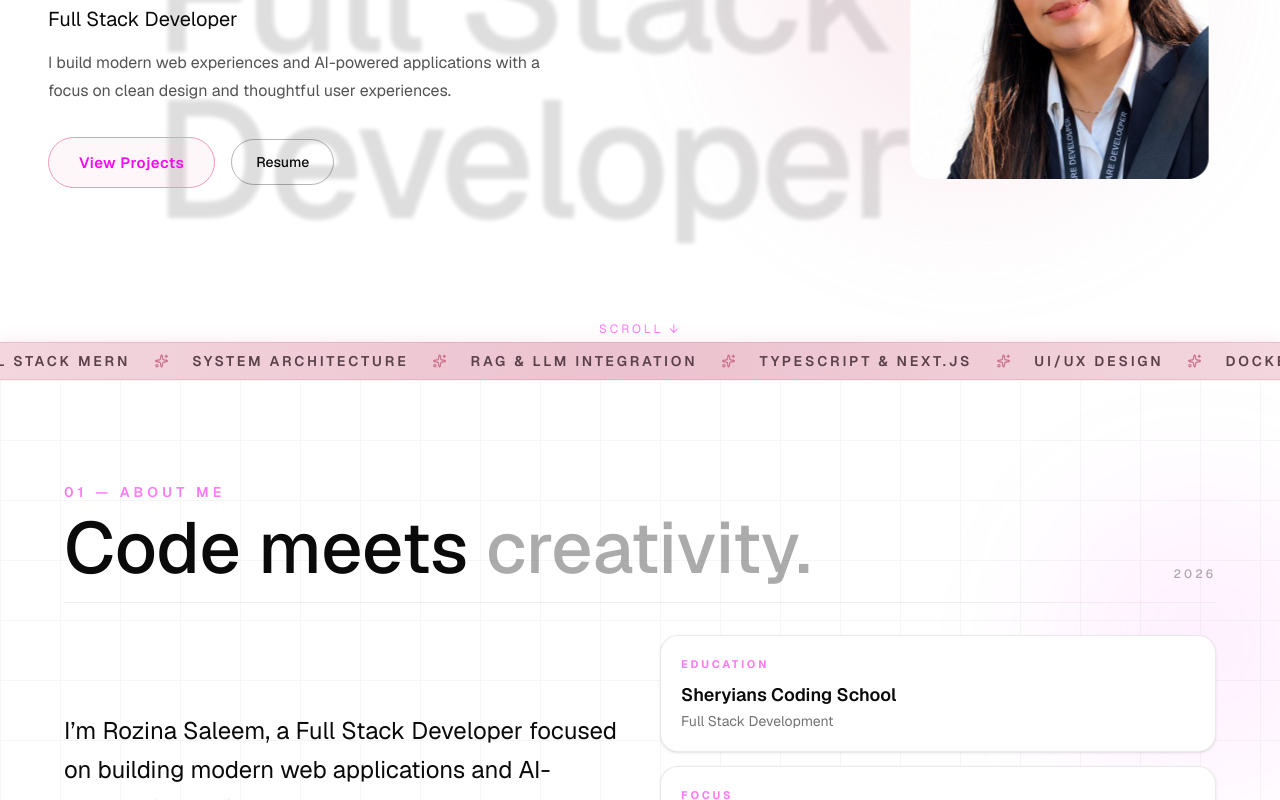
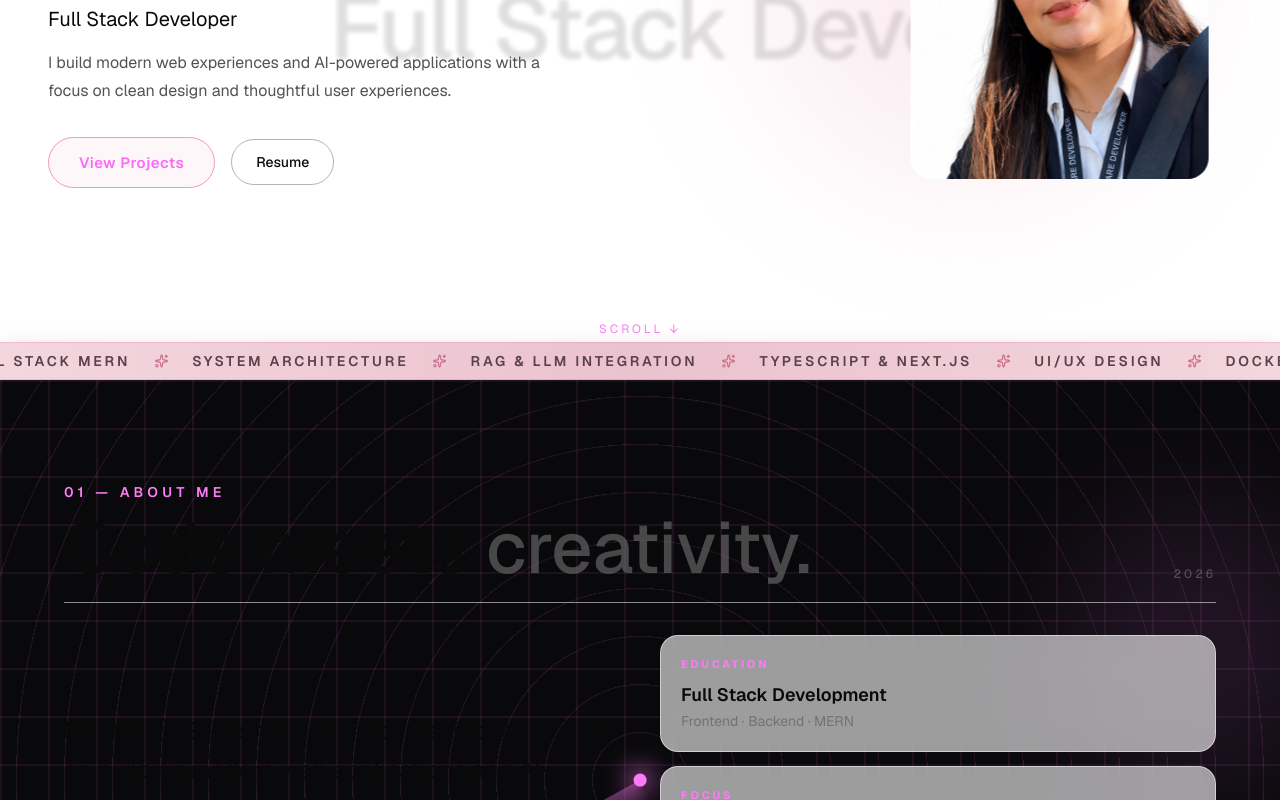
Before and after one commit to rosepeacemaker/portfolio-website, a Next.js app: page / in a window 1280 px wide. Shown: the part 420-1220 px from the top of the page. Built offline with nearby package versions, Linux system fonts and the light colour scheme.

Commit message:
feat: update styles and animations across sections; enhance About and Skills sections with new radar background and improved layout

```diff
--- a/src/app/globals.css
+++ b/src/app/globals.css
@@ -201,7 +201,7 @@
   border: 1.5px solid #f09ab5;
   background: rgba(240, 154, 181, 0.08);
 
-  color: #f50af1;
+  color: #fc6af9;
   font-size: 15px;
   font-weight: 600;
   letter-spacing: 0.5px;
@@ -341,3 +341,103 @@
     opacity: 0.45;
   }
 }
+/* Radar pattren */
+.radar-pattern {
+  position: relative;
+  width: 100%;
+  height: 100%;
+  background-color: #09090b;
+
+  background-image:
+    linear-gradient(
+      rgba(255, 122, 247, 0.08) 0.1em,
+      transparent 0.1em
+    ),
+    linear-gradient(
+      90deg,
+      rgba(255, 122, 247, 0.08) 0.1em,
+      transparent 0.1em
+    );
+
+  background-size: 3em 3em;
+  overflow: hidden;
+}
+
+/* Radar rings */
+.radar-pattern::before {
+  content: "";
+  position: absolute;
+  top: 50%;
+  left: 50%;
+  width: 150vw;
+  height: 150vh;
+  transform: translate(-50%, -50%);
+
+  background: repeating-radial-gradient(
+    circle,
+    transparent 0,
+    transparent 2.9em,
+    rgba(255, 122, 247, 0.14) 3em
+  );
+
+  z-index: 1;
+}
+
+/* Moving radar beam */
+.radar-pattern::after {
+  content: "";
+  position: absolute;
+  top: 50%;
+  left: 50%;
+  width: 40em;
+  height: 40em;
+  margin-top: -20em;
+  margin-left: -20em;
+  border-radius: 50%;
+
+  background: conic-gradient(
+    from 0deg,
+    transparent 75%,
+    rgba(255, 122, 247, 0.35) 100%
+  );
+
+  animation: radar-spin 4s linear infinite;
+  z-index: 2;
+}
+
+/* Center dot */
+.radar-center {
+  position: absolute;
+  top: 50%;
+  left: 50%;
+  width: 0.8em;
+  height: 0.8em;
+  transform: translate(-50%, -50%);
+
+  background-color: #ff7af7;
+  border-radius: 50%;
+  z-index: 3;
+
+  animation: pulse-dot 2s ease-in-out infinite;
+}
+
+@keyframes radar-spin {
+  from {
+    transform: rotate(0deg);
+  }
+
+  to {
+    transform: rotate(360deg);
+  }
+}
+
+@keyframes pulse-dot {
+  0%,
+  100% {
+    box-shadow: 0 0 0.8em 0.2em rgba(255, 122, 247, 0.4);
+  }
+
+  50% {
+    box-shadow: 0 0 1.8em 0.4em rgba(255, 122, 247, 0.8);
+  }
+}
--- a/src/components/layout/Navbar.tsx
+++ b/src/components/layout/Navbar.tsx
@@ -26,7 +26,7 @@ export default function Navbar() {
 
   return (
     <nav
-      className={`fixed left-0 top-0 z-50 w-full px-6 py-5 md:px-10
+      className={`fixed left-0 top-0 z-50 w-full px-6 py-2 md:px-10
         transition-all duration-300
         ${scrolled
           ? "bg-background/80 text-foreground backdrop-blur-md border-b border-border/40"
--- a/src/components/sections/About.tsx
+++ b/src/components/sections/About.tsx
@@ -1,14 +1,13 @@
 "use client";
 
 import { motion } from "framer-motion";
-
 
 export default function About() {
   const infoCards = [
     {
       label: "Education",
-      title: "Sheryians Coding School",
-      subtitle: "Full Stack Development",
+      title: "Full Stack Development",
+      subtitle: "Frontend · Backend · MERN",
     },
     {
       label: "Focus",
@@ -46,16 +45,11 @@ export default function About() {
       "
     >
       {/* Grid background */}
-      <div
-        className="absolute inset-0 opacity-[0.03] dark:opacity-[0.08]"
-        style={{
-          backgroundImage: `
-            linear-gradient(currentColor 1px, transparent 1px),
-            linear-gradient(90deg, currentColor 1px, transparent 1px)
-          `,
-          backgroundSize: "60px 60px",
-        }}
-      />
+     <div className="absolute inset-0 z-0">
+    <div className="radar-pattern">
+      <div className="radar-center" />
+    </div>
+  </div>
 
       {/* Ambient Pink Glow */}
       <div className="pointer-events-none absolute right-[-5%] top-[15%] h-72 w-72 rounded-full bg-accent/10 blur-3xl" />
@@ -94,9 +88,9 @@ export default function About() {
             </p>
 
             <p className="mt-4 lg:mt-6 text-xs sm:text-sm lg:text-base leading-relaxed text-muted-foreground">
-              I enjoy turning ideas into functional digital products —
-              combining thoughtful interfaces, scalable backend systems and
-              emerging AI technologies.
+              I enjoy turning ideas into functional digital products — combining
+              thoughtful interfaces, scalable backend systems and emerging AI
+              technologies.
             </p>
 
             <div className="mt-6 lg:mt-8 h-px w-32 bg-accent" />
@@ -117,15 +111,14 @@ export default function About() {
                 }}
                 className="
                             rounded-2xl
-                  border border-border/80
-                  bg-card dark:bg-card/40
-                  p-4 sm:p-5
+                            border border-border/70
+                            bg-card/60
+                            p-5
                             backdrop-blur-md
-                  shadow-sm
                             transition-all duration-300
                             hover:-translate-y-1
                             hover:border-accent/60
-                  hover:shadow-md
+                            hover:shadow-lg
                           "
               >
                 <p className="text-[11px] font-bold uppercase tracking-[0.25em] text-accent">
@@ -155,7 +148,6 @@ export default function About() {
           </span>
         </div>
       </div>
-
     </section>
   );
 }
--- a/src/components/sections/Contact.tsx
+++ b/src/components/sections/Contact.tsx
@@ -163,7 +163,7 @@ export default function Contact() {
                   </p>
                 </div>
                 <p className="mt-1.5 text-xs sm:text-sm font-medium text-foreground truncate">
-                  linkedin.com/in/yourname
+                  linkedin.com/in/rozina-saleem
                 </p>
               </a>
 
@@ -195,7 +195,7 @@ export default function Contact() {
                   </p>
                 </div>
                 <p className="mt-1.5 text-xs sm:text-sm font-medium text-foreground truncate">
-                  github.com/yourusername
+                  github.com/rosepeacemaker
                 </p>
               </a>
 
@@ -227,7 +227,7 @@ export default function Contact() {
                   </p>
                 </div>
                 <p className="mt-1.5 text-xs sm:text-sm font-medium text-foreground truncate">
-                  x.com/yourusername
+                  x.com/devRose202
                 </p>
               </a>
             </div>
--- a/src/components/sections/Hero.tsx
+++ b/src/components/sections/Hero.tsx
@@ -17,8 +17,8 @@ export default function Hero() {
       </div>
       {/* Big text behind the image */}
 
-      <div className="absolute inset-0 z-0 flex items-center justify-center translate-x-[12%] translate-y-[12%]">
-        <h1 className="hero-name-breathe font-[var(--font-cormorant)] text-[13vw] font-medium leading-none tracking-tight blur-[2px]">
+      <div className="absolute inset-0 z-0 flex items-center justify-center translate-x-[8%] translate-y-[6%]">
+        <h1 className="hero-name-breathe font-[var(--font-cormorant)] text-[7vw] font-medium leading-none tracking-tight blur-[2px]">
           Full Stack Developer
         </h1>
       </div>
--- a/src/components/sections/Skills.tsx
+++ b/src/components/sections/Skills.tsx
@@ -79,6 +79,18 @@ export default function Skills() {
     duration-300
   "
 >
+  {/* Grid Background */}
+  <div
+    className="pointer-events-none absolute inset-0 opacity-[0.03] dark:opacity-[0.08]"
+    style={{
+      backgroundImage: `
+        linear-gradient(currentColor 1px, transparent 1px),
+        linear-gradient(90deg, currentColor 1px, transparent 1px)
+      `,
+      backgroundSize: "60px 60px",
+    }}
+  />
+
   {/* Subtle Ambient Background Glows */}
   <div className="pointer-events-none absolute inset-0 overflow-hidden">
     <div
@@ -90,6 +102,7 @@ export default function Skills() {
         blur-[120px]
       "
     />
+
     <div
       className="
         absolute -right-40 bottom-[-100px]
```
Lines whose indentation alone changed are shown as unchanged.
